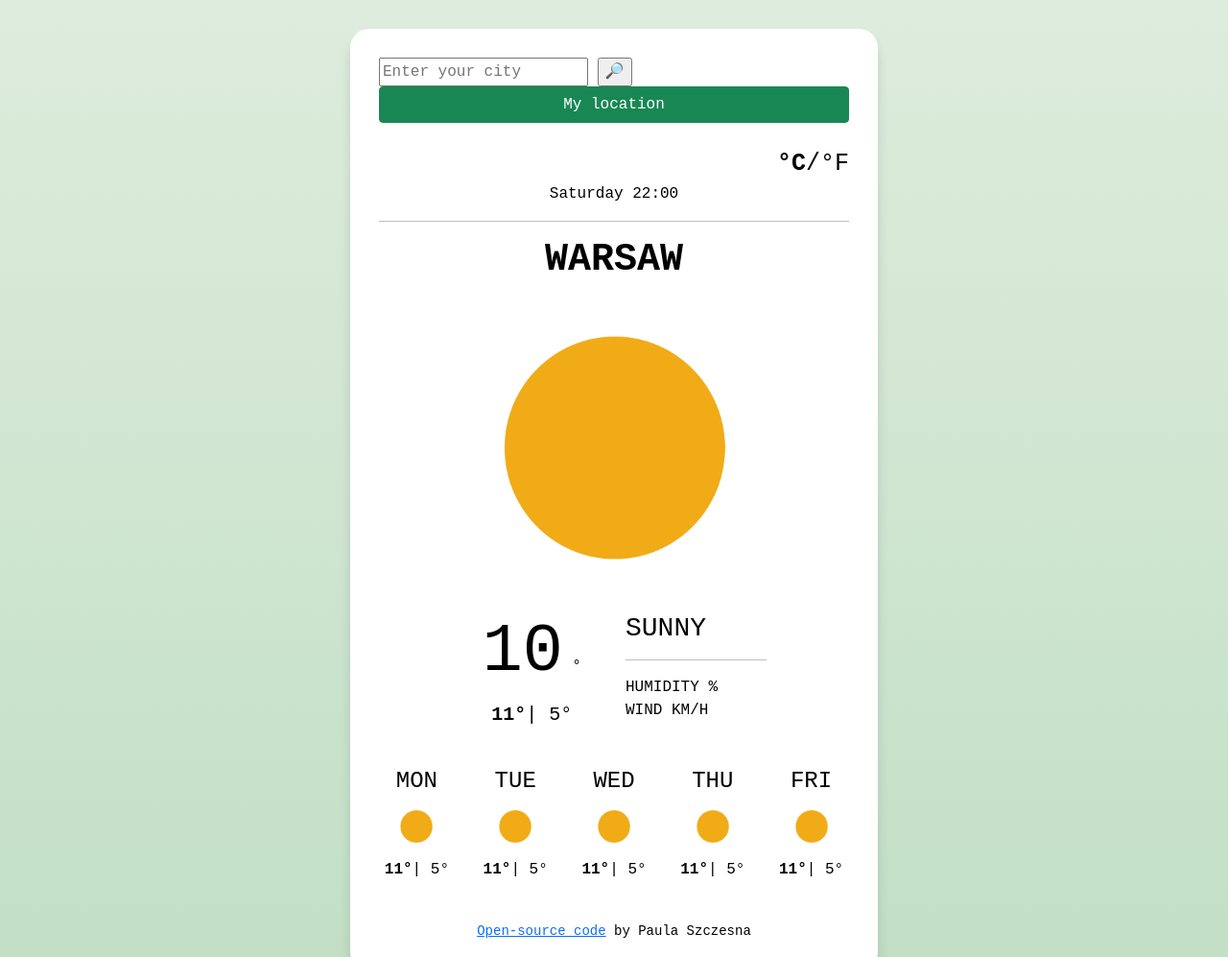
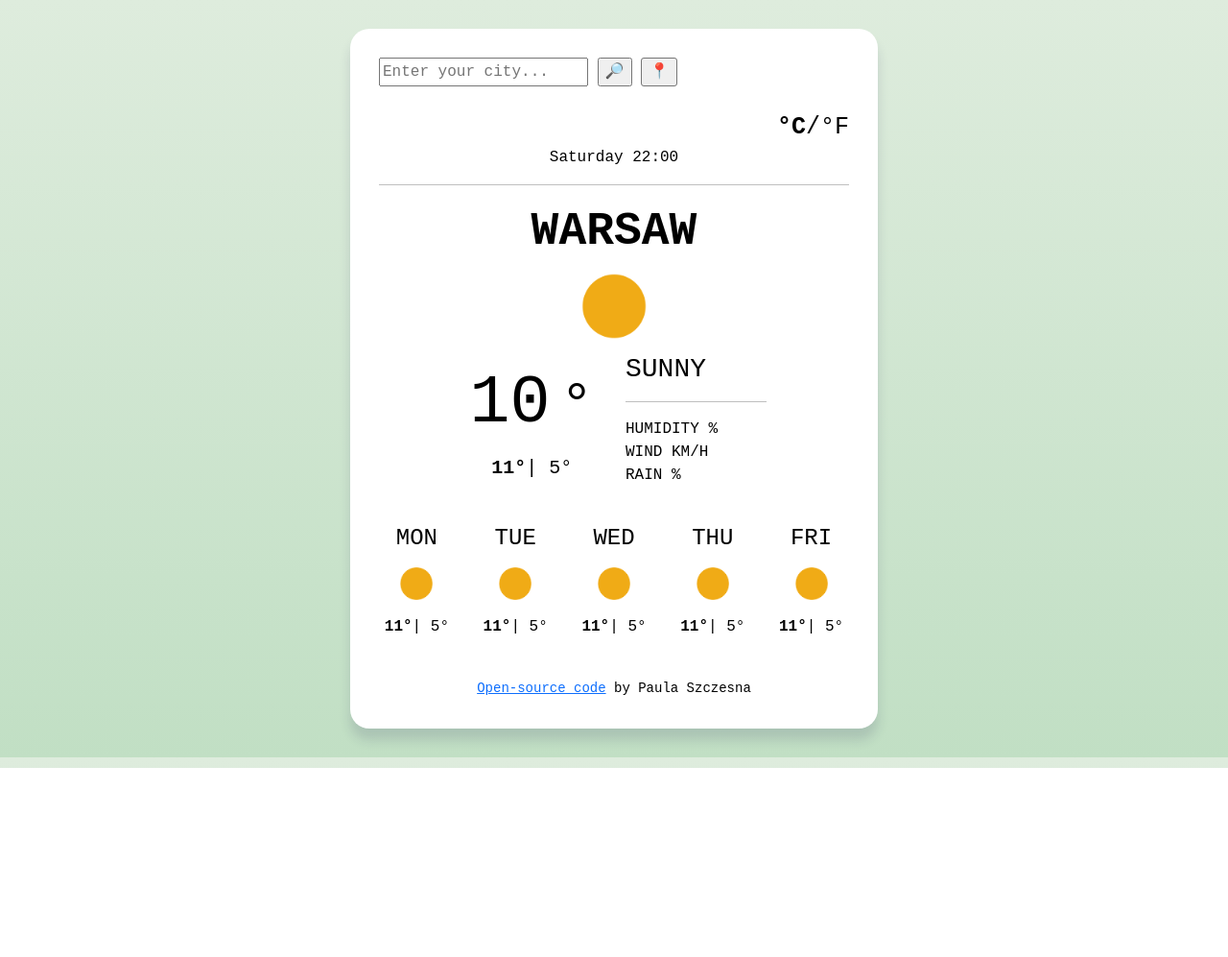
Before and after one commit to paulaszczesna/my-weather-app, a plain HTML site: page index.html in a window 1280 px wide. Shown: the top 997 px of the page at 96% size. After the commit the page ends 800 px from the top, so only its background shows below. Drawn offline with nearby package versions, Linux system fonts and the light colour scheme; no server answers.

Commit message:
Added weather icon

```diff
--- a/Src/script.js
+++ b/Src/script.js
@@ -51,6 +51,12 @@ function displayWeatherCondition(response) {
   );
   document.querySelector("#description").innerHTML =
     response.data.weather[0].main;
+
+    let iconElement = document.querySelector("#icon");
+     iconElement.setAttribute(
+    "src",
+    `http://openweathermap.org/img/wn/${response.data.weather[0].icon}@2x.png`
+  );
 }
 
 function searchCity(city) {
@@ -80,4 +86,5 @@ function getCurrentLocation(event) {
 let currentLocationButton = document.querySelector("#current-location-button");
 currentLocationButton.addEventListener("click", getCurrentLocation);
 
-searchCity("Moscow");
+
+searchCity("Nysa");
--- a/Src/styling.css
+++ b/Src/styling.css
@@ -20,21 +20,42 @@ form {
   text-align: left;
 }
 h1 {
+  margin-top: 20px;
   margin-bottom: 0;
+  font-size: 48px;
   font-weight: bold;
+  text-transform: uppercase
 }
-h2 {
-  font-size: 70px;
+
+[id=temperature] { font-size: 70px;
   display: inline-block;
+ }
+.btn-my-location {
+  padding: 2px 8px;
+  font-size: 16px;
+  text-align: center;
+border-radius: 3px;
+border: 1px solid;
+  width: auto;
+  background-color: #efefef ;
+  color: black;
+border-color: #767676;
+transition: all 200ms ease-in-out;
+cursor: pointer;
+}
+.btn-my-location:hover {
+  background: #e5e5e5;
+  border: solid;
+  border-color: #f4f4f4}
 
-}
-.degree {font-size: 100px;  margin-bottom: 8px;}
+.degree {font-size: 60px;  margin-bottom: 10px;
+font-weight: 300;}
 .measure {
   text-align: right;
   font-size: 25px;
 }
 .weatheremoji {
-  width: 70%;
+  width: 20%;
   max-width: 550px;
   position: center;
 }
--- a/index.html
+++ b/index.html
@@ -17,23 +17,21 @@
   <body>
     <div class="container">
       <form id="search-form">
-        <input type="text" placeholder="Enter your city" id="city-input" />
+        <input type="text" placeholder="Enter your city..." id="city-input" />
         <input type="submit" value="🔎" />
-        <button class="btn btn-success w-100" id="current-location-button">
-          My location
-        </button>
+        <button class="btn-my-location" id="current-location-button">📍</button>
       </form>
       <br />
       <div class="measure"><strong>°C</strong>/°F</div>
       <div id="date"></div>
       <hr />
       <h1 id="city"><strong>WARSAW</strong></h1>
-      <img src="images/sun.png" alt="sun" class="weatheremoji" />
+      <img src="images/sun.png" alt="clear" id="icon" class="weatheremoji" />
       <div class="row">
         <div class="col-2"></div>
         <div class="col-4 current-temp">
-          <h2 id="temperature">10</h2>
-          <span class="dergee">°</span>
+          <span id="temperature">10</span>
+          <span class="degree">°</span>
           <p class="temp-today"><strong>11°</strong>| 5°</p>
         </div>
         <div class="col-4 current-prop">
@@ -41,8 +39,8 @@
           <hr />
           <ul class="weather-properties">
             <li>HUMIDITY <span id="humidity"></span>%</li>
-
             <li>WIND <span id="wind"></span> KM/H</li>
+            <li>RAIN <span id="rain"></span> %</li>
           </ul>
         </div>
         <div class="col-2"></div>
@@ -52,7 +50,7 @@
       <div class="row">
         <div class="col">
           <h4>MON</h4>
-          <img src="images/sun.png" alt="sun" class="forecastemoji" />
+          <img src="images/sun.png" alt="sun" class="forecastemoji"  />
           <br />
           <p><strong>11°</strong>| 5°</p>
         </div>
```
